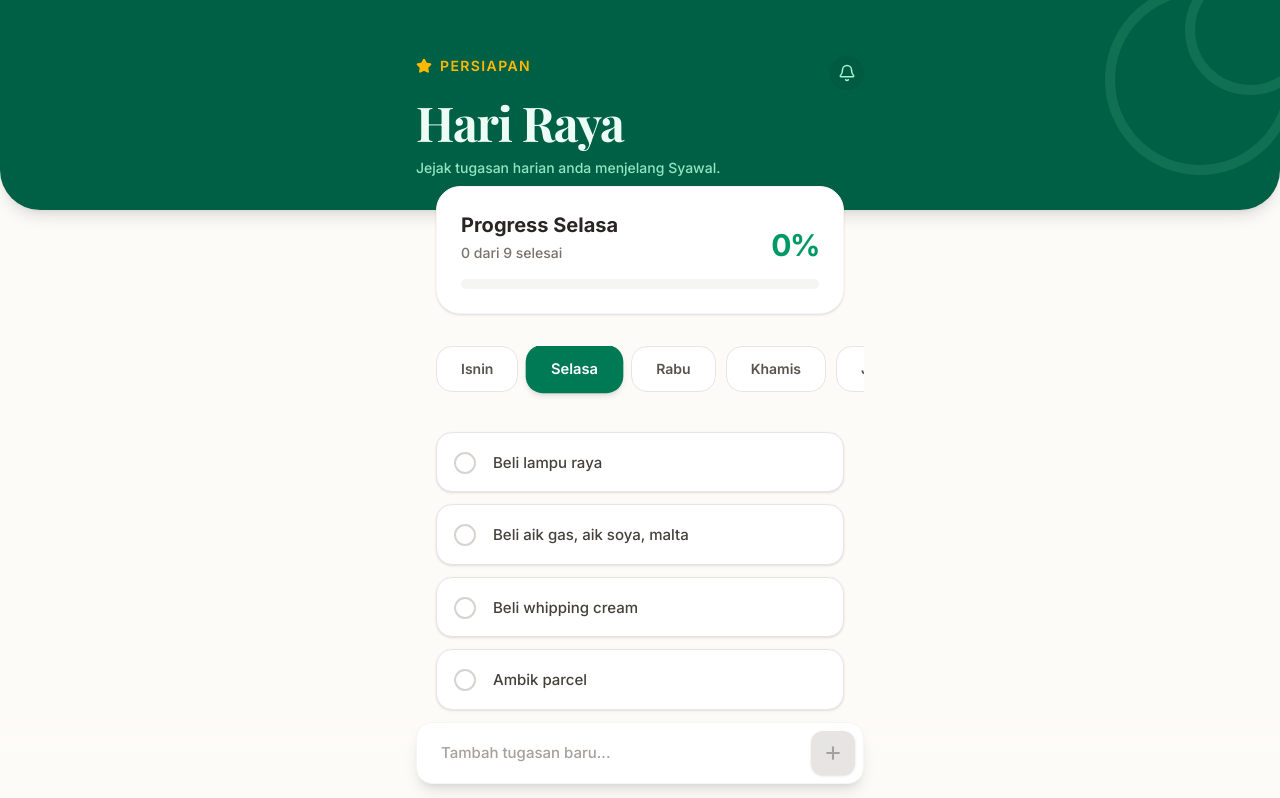
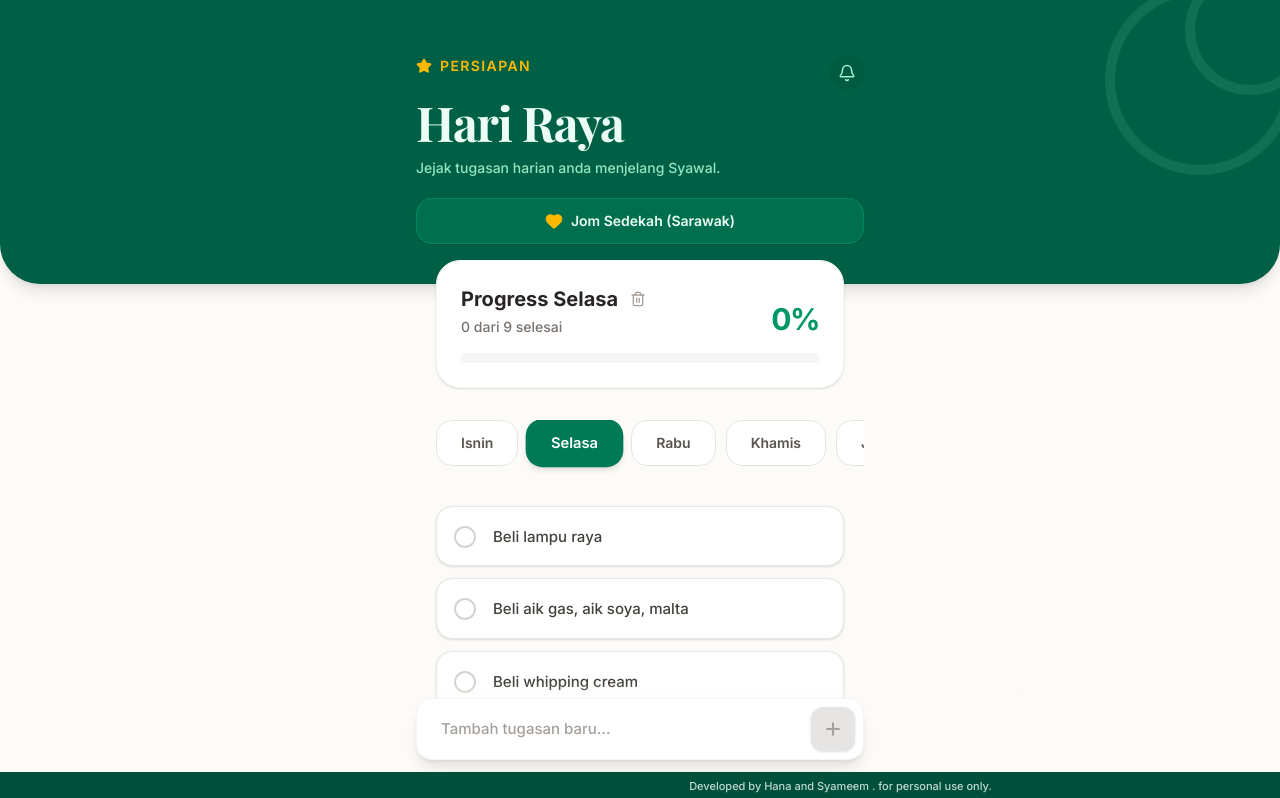
Before and after one commit to koloktech/Hari-Raya, a React (Vite) app: page / in a window 1280 px wide. Shown: the top 798 px of the page. Built offline with nearby package versions, Linux system fonts and the light colour scheme; a web font is replaced by a local one.

Commit message:
feat: Add task management and UI enhancements
Introduce functionality to clear tasks for a specific day and reset all tasks to default.
Enhance UI with additional icons, adjust header padding, and implement a subtle marquee effect for a more engaging user experience.

```diff
--- a/src/App.tsx
+++ b/src/App.tsx
@@ -1,6 +1,6 @@
 import React, { useState, useEffect } from 'react';
 import { motion, AnimatePresence } from 'motion/react';
-import { CheckCircle, Circle, Plus, Trash2, Moon, Star, CalendarDays, Bell, BellRing } from 'lucide-react';
+import { CheckCircle, Circle, Plus, Trash2, Moon, Star, CalendarDays, Bell, BellRing, Heart, RefreshCw } from 'lucide-react';
 
 type Task = {
   id: string;
@@ -168,15 +168,28 @@ export default function App() {
     }));
   };
 
+  const clearDayTasks = (day: string) => {
+    // We use a simple state-based confirmation or just clear it directly.
+    // To make it easy, we'll just clear it directly. Users can add tasks back if needed.
+    setTasks(prev => ({
+      ...prev,
+      [day]: []
+    }));
+  };
+
+  const resetToDefault = () => {
+    setTasks(INITIAL_TASKS);
+  };
+
   const currentDayTasks = tasks[activeDay] || [];
   const completedCount = currentDayTasks.filter(t => t.completed).length;
   const totalCount = currentDayTasks.length;
   const progress = totalCount === 0 ? 0 : (completedCount / totalCount) * 100;
 
   return (
-    <div className="min-h-screen bg-[#fdfbf7] font-sans text-stone-800 pb-24">
+    <div className="min-h-screen bg-[#fdfbf7] font-sans text-stone-800 pb-32">
       {/* Header */}
-      <header className="bg-emerald-800 text-emerald-50 pt-14 pb-8 px-6 rounded-b-[2.5rem] shadow-lg relative overflow-hidden">
+      <header className="bg-emerald-800 text-emerald-50 pt-14 pb-10 px-6 rounded-b-[2.5rem] shadow-lg relative overflow-hidden">
         {/* Decorative elements */}
         <div className="absolute -top-10 -right-10 opacity-10 text-emerald-200">
           <Moon size={240} strokeWidth={1} />
@@ -202,7 +215,18 @@ export default function App() {
             </button>
           </div>
           <h1 className="text-5xl font-bold mb-3 font-serif tracking-tight">Hari Raya</h1>
-          <p className="text-emerald-200/90 text-sm font-medium">Jejak tugasan harian anda menjelang Syawal.</p>
+          <p className="text-emerald-200/90 text-sm font-medium mb-5">Jejak tugasan harian anda menjelang Syawal.</p>
+
+          {/* Sedekah Button */}
+          <a
+            href="https://sedekah.je/?state=Sarawak"
+            target="_blank"
+            rel="noopener noreferrer"
+            className="inline-flex items-center justify-center gap-2 w-full bg-emerald-700/60 hover:bg-emerald-600/80 text-emerald-50 py-3 px-4 rounded-2xl backdrop-blur-md transition-all duration-200 text-sm font-semibold border border-emerald-500/30 shadow-sm hover:shadow-md group"
+          >
+            <Heart size={18} className="text-amber-400 group-hover:scale-110 transition-transform" fill="currentColor" />
+            Jom Sedekah (Sarawak)
+          </a>
         </div>
       </header>
 
@@ -215,7 +239,18 @@ export default function App() {
         >
           <div className="flex justify-between items-end mb-4">
             <div>
-              <h2 className="text-xl font-bold text-stone-800">Progress {activeDay}</h2>
+              <div className="flex items-center gap-2">
+                <h2 className="text-xl font-bold text-stone-800">Progress {activeDay}</h2>
+                {currentDayTasks.length > 0 && (
+                  <button
+                    onClick={() => clearDayTasks(activeDay)}
+                    className="text-stone-400 hover:text-red-500 transition-colors p-1 rounded-full hover:bg-red-50"
+                    title="Kosongkan senarai hari ini"
+                  >
+                    <Trash2 size={16} />
+                  </button>
+                )}
+              </div>
               <p className="text-sm font-medium text-stone-500 mt-1">{completedCount} dari {totalCount} selesai</p>
             </div>
             <span className="text-3xl font-black text-emerald-600 tracking-tighter">{Math.round(progress)}%</span>
@@ -311,13 +346,20 @@ export default function App() {
               <CalendarDays className="mx-auto mb-4 opacity-40" size={40} strokeWidth={1.5} />
               <p className="text-sm font-medium">Tiada tugasan untuk hari ini.</p>
               <p className="text-xs mt-1 opacity-70">Tambah tugasan baru di bawah.</p>
+              <button
+                onClick={resetToDefault}
+                className="mt-6 inline-flex items-center gap-2 px-4 py-2 bg-stone-100 hover:bg-stone-200 text-stone-600 rounded-xl text-xs font-semibold transition-colors"
+              >
+                <RefreshCw size={14} />
+                Kembalikan Tugasan Asal
+              </button>
             </motion.div>
           )}
         </div>
       </main>
 
       {/* Fixed Add Task Input at bottom */}
-      <div className="fixed bottom-0 left-0 right-0 p-4 bg-gradient-to-t from-[#fdfbf7] via-[#fdfbf7] to-transparent z-30">
+      <div className="fixed bottom-6 left-0 right-0 p-4 bg-gradient-to-t from-[#fdfbf7] via-[#fdfbf7] to-transparent z-30">
         <form
           onSubmit={addTask}
           className="max-w-md mx-auto flex gap-2 bg-white p-2 rounded-2xl shadow-lg border border-stone-100"
@@ -339,6 +381,13 @@ export default function App() {
           </button>
         </form>
       </div>
+
+      {/* Watermark */}
+      <div className="fixed bottom-0 left-0 right-0 bg-emerald-900 text-emerald-50/80 text-[11px] font-medium py-1.5 overflow-hidden z-40">
+        <div className="whitespace-nowrap animate-marquee">
+          Developed by Hana and Syameem . for personal use only.
+        </div>
+      </div>
     </div>
   );
 }
--- a/src/index.css
+++ b/src/index.css
@@ -14,4 +14,19 @@
     -ms-overflow-style: none;
     scrollbar-width: none;
   }
+
+  .animate-marquee {
+    display: inline-block;
+    padding-left: 100%;
+    animation: marquee 15s linear infinite;
+  }
+
+  @keyframes marquee {
+    0% {
+      transform: translateX(0);
+    }
+    100% {
+      transform: translateX(-100%);
+    }
+  }
 }
```
